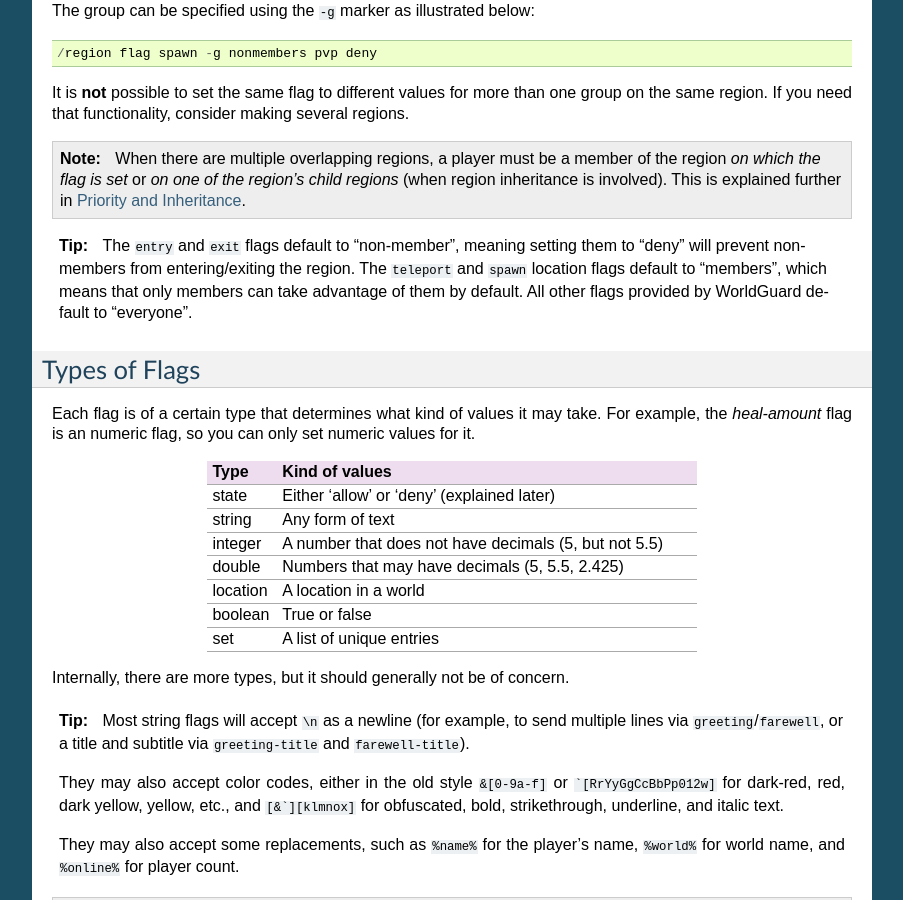
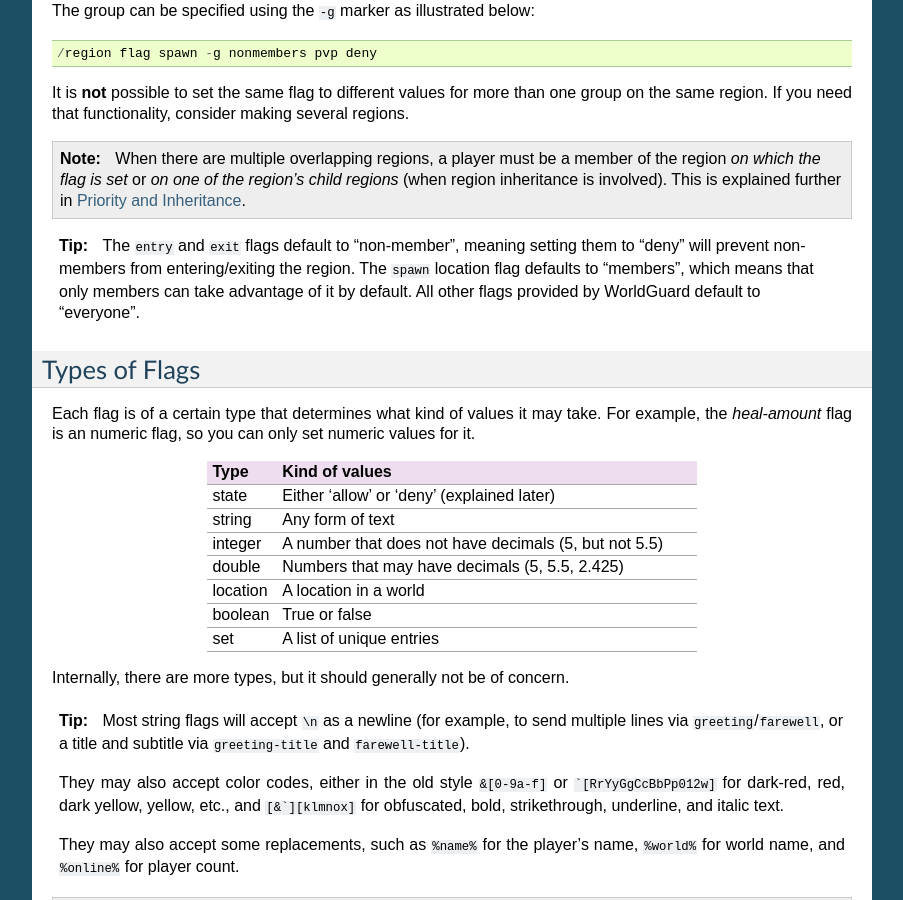
Before and after one commit to aurorasmiles/WorldGuardDocs, a Sphinx documentation site: the page built from source/regions/flags.rst, in a window 1280 px wide and 900 px high, scrolled down 1179 px. Shown: the whole window, without its empty margins (198-1101 px from the left). Built offline with Sphinx 7.4.7, drawn with Linux system fonts in a browser that asks for light colours; some of the changed text lies outside the part shown.

Commit message:
Remove wrong tip about members and the teleport flag (#19)

```diff
--- a/source/regions/flags.rst
+++ b/source/regions/flags.rst
@@ -55,7 +55,7 @@ It is **not** possible to set the same flag to different values for more than on
     When there are multiple overlapping regions, a player must be a member of the region *on which the flag is set* or *on one of the region's child regions* (when region inheritance is involved). This is explained further in :doc:`priorities`.
 
 .. tip::
-    The ``entry`` and ``exit`` flags default to "non-member", meaning setting them to "deny" will prevent non-members from entering/exiting the region. The ``teleport`` and ``spawn`` location flags default to "members", which means that only members can take advantage of them by default. All other flags provided by WorldGuard default to "everyone".
+    The ``entry`` and ``exit`` flags default to "non-member", meaning setting them to "deny" will prevent non-members from entering/exiting the region. The ``spawn`` location flag defaults to "members", which means that only members can take advantage of it by default. All other flags provided by WorldGuard default to "everyone".
 
 Types of Flags
 ==============
@@ -280,7 +280,7 @@ Movement
     teleport-message,string,The message issued to players that are teleported with ``/region teleport``
 
 .. tip::
-    As mentioned above, the ``teleport`` and ``spawn`` location flags default to "members", which means that only members can take advantage of them by default. Set the region group for the flag to change this.
+    As mentioned above, the ``spawn`` location flag defaults to "members", which means that only members can take advantage of it by default. Set the region group for the flag to change this.
 
 .. tip::
     If overlapping regions have the same ``greeting`` or ``farewell`` flag, no message is sent when moving between these regions, e.g. if you enter one region while being in the other. This is also true, in a more general sense, of any player movement that does *not* result in the flag at the "from" and "to" locations changing.
```
